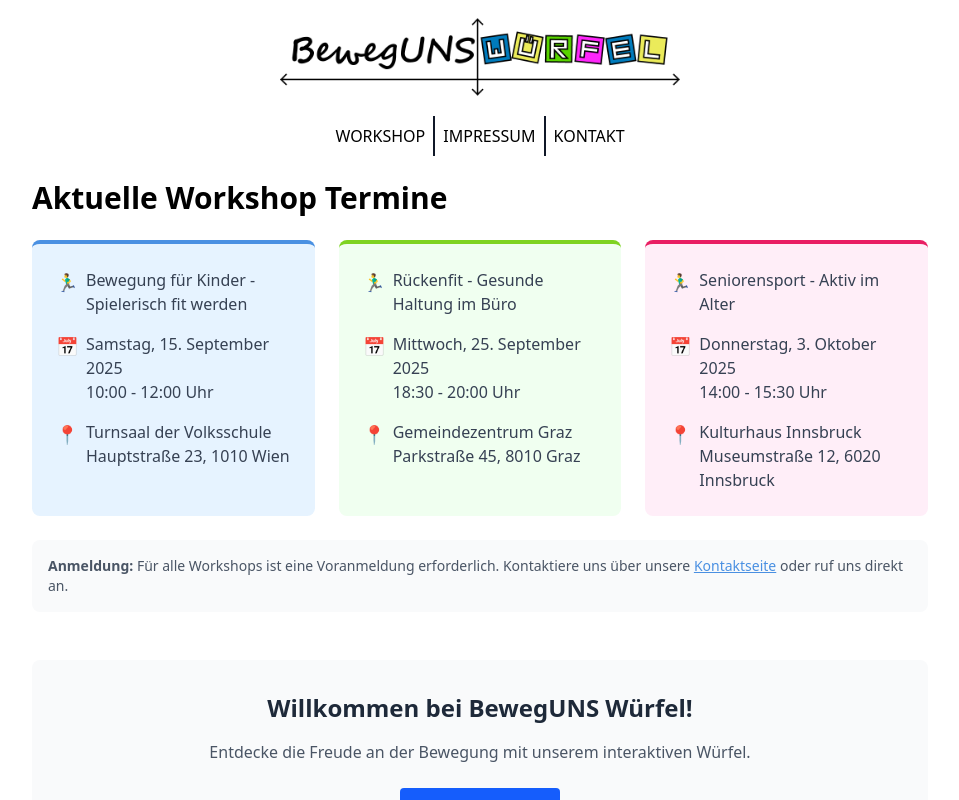
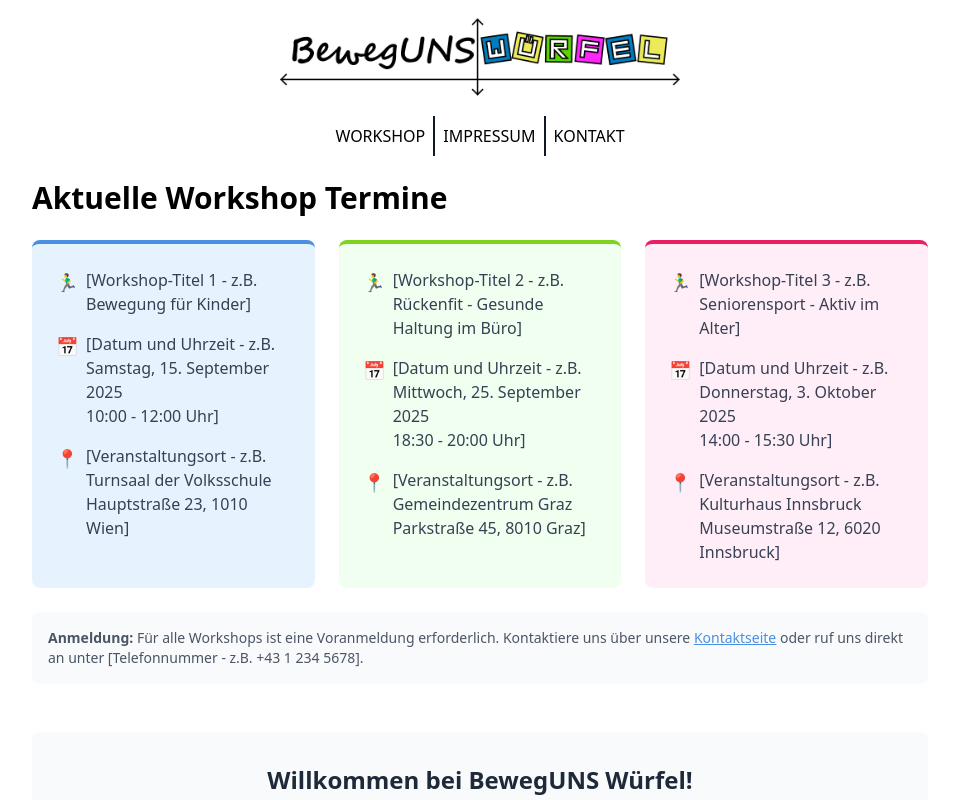
Before and after one commit to chranditho/beweguns-wuerfel, a SvelteKit app: page /workshop in a window 1280 px wide. Shown: the top 800 px of the page, without its empty margins (160-1119 px from the left). Built offline with nearby package versions, Linux system fonts and the light colour scheme.

Commit message:
#1 add placeholders

```diff
--- a/src/routes/workshop/+page.svelte
+++ b/src/routes/workshop/+page.svelte
@@ -13,15 +13,15 @@
 				<div class="space-y-4">
 					<div class="flex items-start gap-2">
 						<span class="text-lg">🏃‍♂️</span>
-						<p class="text-gray-700 dark:text-gray-300">Bewegung für Kinder - Spielerisch fit werden</p>
+						<p class="text-gray-700 dark:text-gray-300">[Workshop-Titel 1 - z.B. Bewegung für Kinder]</p>
 					</div>
 					<div class="flex items-start gap-2">
 						<span class="text-lg">📅</span>
-						<p class="text-gray-700 dark:text-gray-300">Samstag, 15. September 2025<br>10:00 - 12:00 Uhr</p>
+						<p class="text-gray-700 dark:text-gray-300">[Datum und Uhrzeit - z.B. Samstag, 15. September 2025<br>10:00 - 12:00 Uhr]</p>
 					</div>
 					<div class="flex items-start gap-2">
 						<span class="text-lg">📍</span>
-						<p class="text-gray-700 dark:text-gray-300">Turnsaal der Volksschule<br>Hauptstraße 23, 1010 Wien</p>
+						<p class="text-gray-700 dark:text-gray-300">[Veranstaltungsort - z.B. Turnsaal der Volksschule<br>Hauptstraße 23, 1010 Wien]</p>
 					</div>
 				</div>
 			</div>
@@ -31,15 +31,15 @@
 				<div class="space-y-4">
 					<div class="flex items-start gap-2">
 						<span class="text-lg">🏃‍♂️</span>
-						<p class="text-gray-700 dark:text-gray-300">Rückenfit - Gesunde Haltung im Büro</p>
+						<p class="text-gray-700 dark:text-gray-300">[Workshop-Titel 2 - z.B. Rückenfit - Gesunde Haltung im Büro]</p>
 					</div>
 					<div class="flex items-start gap-2">
 						<span class="text-lg">📅</span>
-						<p class="text-gray-700 dark:text-gray-300">Mittwoch, 25. September 2025<br>18:30 - 20:00 Uhr</p>
+						<p class="text-gray-700 dark:text-gray-300">[Datum und Uhrzeit - z.B. Mittwoch, 25. September 2025<br>18:30 - 20:00 Uhr]</p>
 					</div>
 					<div class="flex items-start gap-2">
 						<span class="text-lg">📍</span>
-						<p class="text-gray-700 dark:text-gray-300">Gemeindezentrum Graz<br>Parkstraße 45, 8010 Graz</p>
+						<p class="text-gray-700 dark:text-gray-300">[Veranstaltungsort - z.B. Gemeindezentrum Graz<br>Parkstraße 45, 8010 Graz]</p>
 					</div>
 				</div>
 			</div>
@@ -49,15 +49,15 @@
 				<div class="space-y-4">
 					<div class="flex items-start gap-2">
 						<span class="text-lg">🏃‍♂️</span>
-						<p class="text-gray-700 dark:text-gray-300">Seniorensport - Aktiv im Alter</p>
+						<p class="text-gray-700 dark:text-gray-300">[Workshop-Titel 3 - z.B. Seniorensport - Aktiv im Alter]</p>
 					</div>
 					<div class="flex items-start gap-2">
 						<span class="text-lg">📅</span>
-						<p class="text-gray-700 dark:text-gray-300">Donnerstag, 3. Oktober 2025<br>14:00 - 15:30 Uhr</p>
+						<p class="text-gray-700 dark:text-gray-300">[Datum und Uhrzeit - z.B. Donnerstag, 3. Oktober 2025<br>14:00 - 15:30 Uhr]</p>
 					</div>
 					<div class="flex items-start gap-2">
 						<span class="text-lg">📍</span>
-						<p class="text-gray-700 dark:text-gray-300">Kulturhaus Innsbruck<br>Museumstraße 12, 6020 Innsbruck</p>
+						<p class="text-gray-700 dark:text-gray-300">[Veranstaltungsort - z.B. Kulturhaus Innsbruck<br>Museumstraße 12, 6020 Innsbruck]</p>
 					</div>
 				</div>
 			</div>
@@ -68,7 +68,7 @@
 				<strong>Anmeldung:</strong> Für alle Workshops ist eine Voranmeldung erforderlich.
 				Kontaktiere uns über unsere <a href="/kontakt"
 																			 class="text-primary-500 hover:opacity-80 underline">Kontaktseite</a>
-				oder ruf uns direkt an.
+				oder ruf uns direkt an unter [Telefonnummer - z.B. +43 1 234 5678].
 			</p>
 		</div>
 	</section>
```
